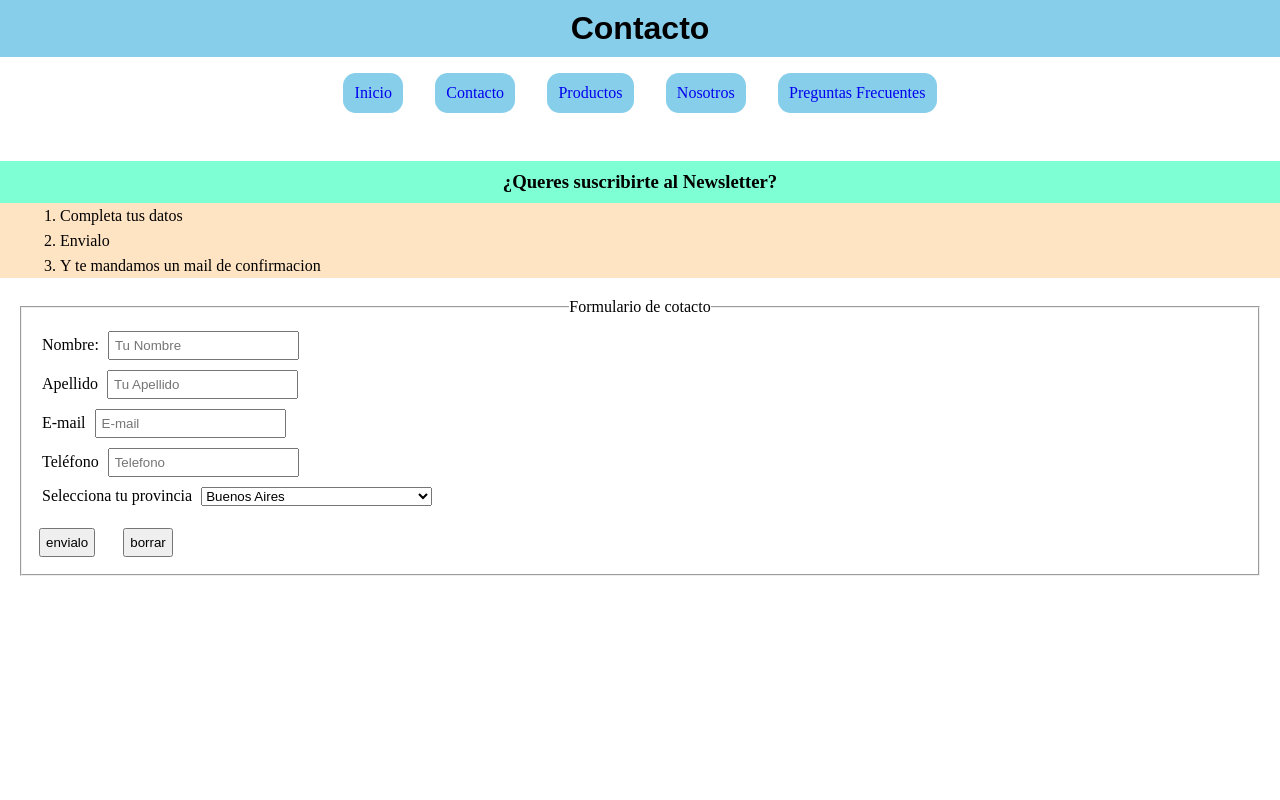
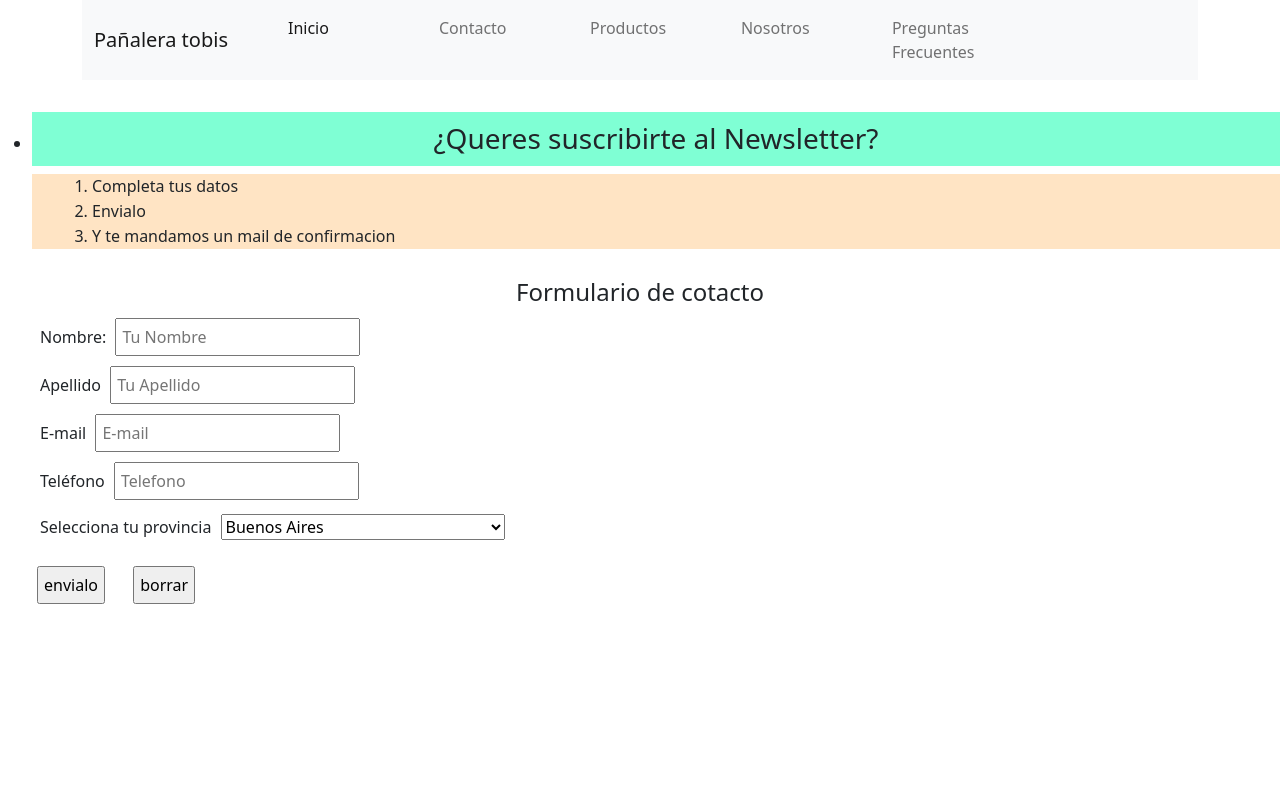
Before and after one commit to tomassoliz/soliz-pa-alera, a plain HTML site: page pages/contacto.html in a window 1280 px wide. Shown: the top 800 px of the page. Drawn offline with nearby package versions, Linux system fonts and the light colour scheme.

Commit message:
agregue boostrap a contacto

```diff
--- a/css/main.css
+++ b/css/main.css
@@ -46,8 +46,6 @@ a{
 .menuCont ul li:hover > ul {
     display: block;
 }
-
-
 
 .conteHome{
     display: grid;
--- a/pages/contacto.html
+++ b/pages/contacto.html
@@ -5,6 +5,10 @@
     <meta http-equiv="X-UA-Compatible" content="IE=edge">
     <meta name="viewport" content="width=device-width, initial-scale=1.0">
 
+    <!-- CSS only -->
+    <link href="https://cdn.jsdelivr.net/npm/bootstrap@5.2.0-beta1/dist/css/bootstrap.min.css" rel="stylesheet" integrity="sha384-0evHe/X+R7YkIZDRvuzKMRqM+OrBnVFBL6DOitfPri4tjfHxaWutUpFmBp4vmVor" crossorigin="anonymous">
+
+    <!-- link css -->
     <link rel="stylesheet" href="../css/main.css">
 
     <title>Pañalera</title>
@@ -12,24 +16,48 @@
 
 <body>
 
-    <header id="volver">
+    <div class="container">
+        <nav class="navbar navbar-expand-lg bg-light">
+            <div class="container-fluid">
+            <a class="navbar-brand col-2" href="#">Pañalera tobis</a>
+            <button class="navbar-toggler" type="button" data-bs-toggle="collapse" data-bs-target="#navbarNavAltMarkup" aria-controls="navbarNavAltMarkup" aria-expanded="false" aria-label="Toggle navigation">
+                <span class="navbar-toggler-icon"></span>
+            </button>
+            <div class="collapse navbar-collapse row" id="navbarNavAltMarkup">
+                <div class="navbar-nav">
+                <a class="nav-link active col-2" aria-current="page" href="../index.html">Inicio</a>
+                <a class="nav-link col-2" href="#volver">Contacto</a>
+                <a class="nav-link col-2" href="Productos.html">Productos</a>
+                <a class="nav-link col-2" href="Nosotros.html">Nosotros</a>
+                <a class="nav-link col-2" href="PreguntasFrecuentes.html">Preguntas Frecuentes</a>
+                </div>
+            </div>
+            </div>
+        </nav>
+
+    </div>
+
+
+      <!--
+    <div class="container">
+        <header id="volver" class="row aling-center" >
             <h1>Contacto</h1>
 
-        <nav class="menuCont">
+            <nav>
                 <ul>
-                <li>
+                    <li class="col-2">
                         <a href="../index.html">
                             Inicio
                         </a>
                     </li>
 
-                <li>
+                    <li class="col-2">
                         <a href="#volver">
                             Contacto
                         </a>
                     </li>
 
-                <li>
+                    <li class="col-3">
                         <a href="Productos.html">
                             Productos
                         </a>
@@ -42,13 +70,13 @@
                         </ul>
                     </li>
 
-                <li>
+                    <li class="col-2">
                         <a href="Nosotros.html">
                             Nosotros
                         </a>
                     </li>
 
-                <li>
+                    <li class="col-2">
                         <a href="PreguntasFrecuentes.html">
                             Preguntas Frecuentes
                         </a>
@@ -56,6 +84,8 @@
                 </ul>
             </nav>
         </header>
+    </div>
+    -->
 
     <main>
         <ul class="contePreg">
@@ -138,6 +168,7 @@
         Tienda oficial de pañalera tobis - 2022 todos los derechos reservados
     </footer>
 
-
+    <!-- JavaScript Bundle with Popper -->
+<script src="https://cdn.jsdelivr.net/npm/bootstrap@5.2.0-beta1/dist/js/bootstrap.bundle.min.js" integrity="sha384-pprn3073KE6tl6bjs2QrFaJGz5/SUsLqktiwsUTF55Jfv3qYSDhgCecCxMW52nD2" crossorigin="anonymous"></script>
 </body>
 </html>
```
Also changed, not shown: index.html (+4 -0 lines). Lines whose indentation alone changed are shown as unchanged.
